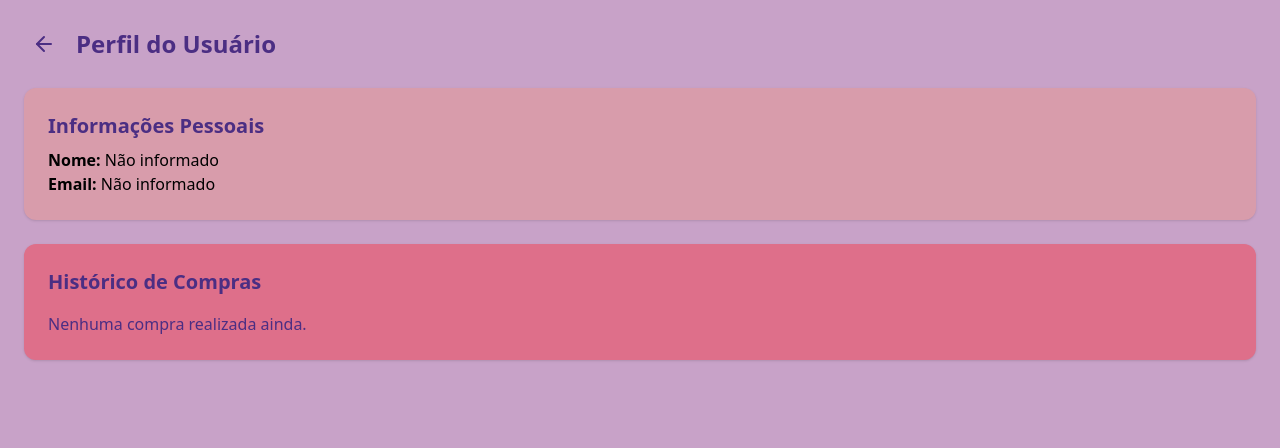
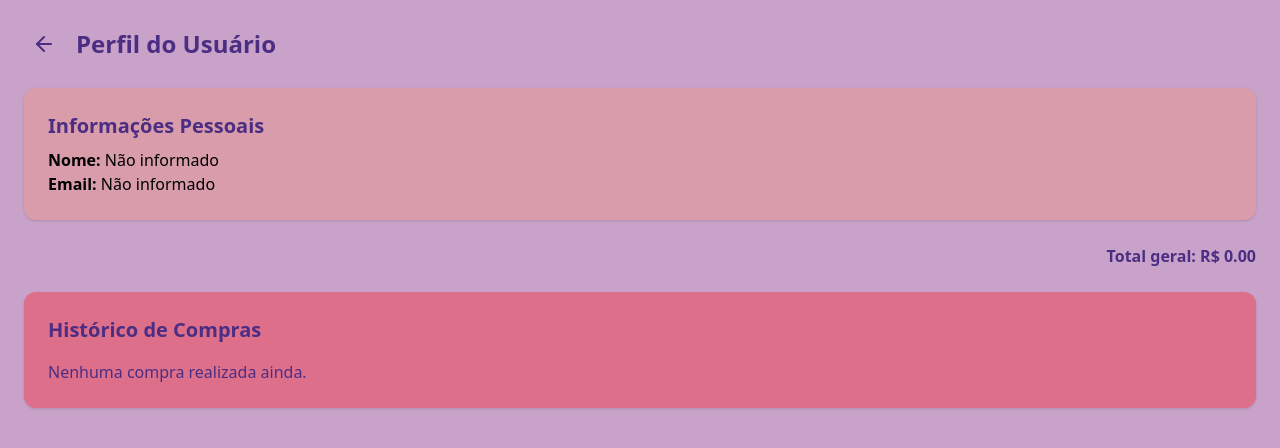
Before and after one commit to Devbgnextlevel/Loja-de-Bolos, a React (Vite) app: page /usuario in a window 1280 px wide. Shown: the top 448 px of the page. Built offline with nearby package versions, Linux system fonts and the light colour scheme.

Commit message:
loja de Bolos v.2.8

```diff
--- a/src/components/Usuario.jsx
+++ b/src/components/Usuario.jsx
@@ -4,12 +4,21 @@ import { ArrowLeft } from "lucide-react";
 
 export default function Usuario() {
   const navigate = useNavigate();
-  const [usuario, setUsuario] = useState(null);
+  const [usuario, setUsuario] = useState({ historico: [] });
 
   useEffect(() => {
     const dados = JSON.parse(localStorage.getItem("usuario") || "{}");
-    setUsuario(dados);
+    setUsuario({ ...dados, historico: dados.historico || [] });
   }, []);
+
+  const handleCancelarCompra = (indexToRemove) => {
+    const novoHistorico = usuario.historico.filter(
+      (_compra, idx) => idx !== indexToRemove
+    );
+    const novoUsuario = { ...usuario, historico: novoHistorico };
+    setUsuario(novoUsuario);
+    localStorage.setItem("usuario", JSON.stringify(novoUsuario));
+  };
 
   if (!usuario) {
     return (
@@ -18,6 +27,11 @@ export default function Usuario() {
       </div>
     );
   }
+
+  const totalGeral = usuario.historico.reduce(
+    (acc, compra) => acc + (compra.total || 0),
+    0
+  );
 
   return (
     <div className="min-h-screen bg-[#C8A2C8] p-4 sm:p-6">
@@ -41,27 +55,46 @@ export default function Usuario() {
         <p><span className="font-bold">Email:</span> {usuario.email || "Não informado"}</p>
       </div>
 
+      {/* Total geral */}
+      <div className="mb-6 text-right font-semibold text-[#4B2E83]">
+        Total geral: R$ {totalGeral.toFixed(2)}
+      </div>
+
       {/* Histórico de compras */}
       <div className="bg-[#de6f8a] rounded-xl shadow p-6">
         <h2 className="text-xl font-semibold text-[#4B2E83] mb-4">
           Histórico de Compras
         </h2>
 
-        {usuario.historico && usuario.historico.length > 0 ? (
+        {usuario.historico.length > 0 ? (
           <div className="space-y-4">
             {usuario.historico.map((compra, idx) => (
               <div key={idx} className="bg-[#F4C2C2] p-4 rounded-lg">
-                <p className="font-semibold text-[#4B2E83]">
-                  Data: {compra.data}
-                </p>
-                <p>Total: R$ {compra.total.toFixed(2)}</p>
-                <ul className="list-disc pl-6 text-sm mt-2">
+                <div className="flex justify-between items-center mb-2">
+                  <span className="text-sm text-[#4B2E83]">📅 {compra.data}</span>
+                  <span className="font-bold text-[#4B2E83]">
+                    Total: R$ {compra.total?.toFixed(2)}
+                  </span>
+                </div>
+                <ul className="space-y-1">
                   {compra.itens.map((item, i) => (
-                    <li key={i}>
-                      {item.nome} — {item.qtd}x (R$ {item.preco.toFixed(2)})
+                    <li
+                      key={i}
+                      className="flex items-center justify-between bg-[#F5E1A4] p-2 rounded"
+                    >
+                      <span>{item.nome} (x{item.qtd})</span>
+                      <span>R$ {(item.preco * item.qtd).toFixed(2)}</span>
                     </li>
                   ))}
                 </ul>
+                <div className="mt-3 text-right">
+                  <button
+                    onClick={() => handleCancelarCompra(idx)}
+                    className="px-3 py-1 bg-red-500 text-white rounded hover:bg-red-600"
+                  >
+                    Cancelar Compra
+                  </button>
+                </div>
               </div>
             ))}
           </div>
--- a/src/components/compra.jsx
+++ b/src/components/compra.jsx
@@ -5,14 +5,18 @@ import { ArrowLeft, Trash2, Plus, Minus } from "lucide-react";
 export default function Compras() {
   const navigate = useNavigate();
   const [carrinho, setCarrinho] = useState([]);
-  const [cupom, setCupom] = useState(""); // cupom digitado
-  const [desconto, setDesconto] = useState(0); // valor do desconto aplicado
+  const [cupom, setCupom] = useState("");
+  const [desconto, setDesconto] = useState(0);
+
+  // novos estados
+  const [cep, setCep] = useState("");
+  const [frete, setFrete] = useState(0);
+  const [pagamento, setPagamento] = useState(null);
 
   // Carrega carrinho do localStorage
   useEffect(() => {
     const itens = JSON.parse(localStorage.getItem("carrinho") || "[]");
 
-    // Agrupa itens iguais para quantidade
     const itensComQtd = itens.reduce((acc, item) => {
       const existe = acc.find(i => i.id === item.id);
       if (existe) {
@@ -28,7 +32,9 @@ export default function Compras() {
   const salvarCarrinho = (novoCarrinho) => {
     const arrParaStorage = [];
     novoCarrinho.forEach(item => {
-      for (let i = 0; i < item.qtd; i++) arrParaStorage.push({ id: item.id, nome: item.nome, preco: item.preco, img: item.img });
+      for (let i = 0; i < item.qtd; i++) {
+        arrParaStorage.push({ id: item.id, nome: item.nome, preco: item.preco, img: item.img });
+      }
     });
     localStorage.setItem("carrinho", JSON.stringify(arrParaStorage));
     setCarrinho(novoCarrinho);
@@ -58,12 +64,12 @@ export default function Compras() {
   // Total sem desconto
   const total = carrinho.reduce((acc, item) => acc + item.preco * item.qtd, 0);
 
-  // Total com desconto aplicado
-  const totalFinal = Math.max(total - desconto, 0);
+  // Total com desconto e frete
+  const totalFinal = Math.max(total - desconto + frete, 0);
 
   const aplicarCupom = () => {
     if (cupom === "DESCONTO10") {
-      const valorDesconto = total * 0.1; // 10%
+      const valorDesconto = total * 0.1;
       setDesconto(valorDesconto);
       alert("Cupom aplicado com sucesso! 10% de desconto.");
     } else {
@@ -72,7 +78,23 @@ export default function Compras() {
     }
   };
 
+  // Simulação de cálculo de frete
+  const calcularFrete = () => {
+    if (cep.length < 8) {
+      alert("Digite um CEP válido.");
+      return;
+    }
+    const valor = Math.floor(Math.random() * 20) + 10; // frete entre 10 e 30
+    setFrete(valor);
+    alert(`Frete calculado: R$ ${valor.toFixed(2)}`);
+  };
+
   const finalizarCompra = () => {
+    if (!pagamento) {
+      alert("Selecione uma forma de pagamento antes de finalizar.");
+      return;
+    }
+
     const usuario = JSON.parse(localStorage.getItem("usuario") || "{}");
     const historico = usuario.historico || [];
     historico.push({
@@ -80,6 +102,9 @@ export default function Compras() {
       total: totalFinal,
       data: new Date().toLocaleDateString("pt-BR"),
       cupom: cupom || null,
+      frete,
+      cep,
+      pagamento,
     });
 
     localStorage.setItem("usuario", JSON.stringify({ ...usuario, historico }));
@@ -147,6 +172,56 @@ export default function Compras() {
             </button>
           </div>
 
+          {/* Endereço / Frete */}
+          <div className="bg-[#ffd6e0] p-4 rounded-xl shadow flex flex-col gap-3 mt-4">
+            <label className="font-semibold text-[#4B2E83]">CEP para entrega:</label>
+            <div className="flex gap-2">
+              <input
+                type="text"
+                value={cep}
+                onChange={(e) => setCep(e.target.value)}
+                placeholder="Digite o CEP"
+                className="flex-1 p-2 rounded-lg border border-[#4B2E83] outline-none"
+              />
+              <button
+                onClick={calcularFrete}
+                className="bg-[#ffa6a6] hover:bg-[#F5E1A4] px-4 py-2 rounded-xl font-semibold text-[#4B2E83]"
+              >
+                Calcular
+              </button>
+            </div>
+            {frete > 0 && (
+              <p className="text-[#4B2E83]">Frete: R$ {frete.toFixed(2)}</p>
+            )}
+          </div>
+
+          {/* Forma de Pagamento */}
+          <div className="bg-[#ffd6e0] p-4 rounded-xl shadow flex flex-col gap-3 mt-4">
+            <label className="font-semibold text-[#4B2E83]">Forma de pagamento:</label>
+
+            <div className="flex gap-3">
+              <button onClick={() => setPagamento("pix")} className={`px-4 py-2 rounded-xl ${pagamento==="pix" ? "bg-[#ffa6a6]" : "bg-[#F5E1A4]"}`}>Pix</button>
+              <button onClick={() => setPagamento("credito")} className={`px-4 py-2 rounded-xl ${pagamento==="credito" ? "bg-[#ffa6a6]" : "bg-[#F5E1A4]"}`}>Crédito</button>
+              <button onClick={() => setPagamento("debito")} className={`px-4 py-2 rounded-xl ${pagamento==="debito" ? "bg-[#ffa6a6]" : "bg-[#F5E1A4]"}`}>Débito</button>
+            </div>
+
+            {pagamento === "credito" && (
+              <div className="flex flex-col gap-2">
+                <input type="text" placeholder="Número do cartão" className="p-2 border rounded-lg" />
+                <input type="text" placeholder="Nome impresso" className="p-2 border rounded-lg" />
+                <div className="flex gap-2">
+                  <input type="text" placeholder="Validade (MM/AA)" className="p-2 border rounded-lg flex-1" />
+                  <input type="text" placeholder="CVV" className="p-2 border rounded-lg w-20" />
+                </div>
+                <select className="p-2 border rounded-lg">
+                  <option>1x sem juros</option>
+                  <option>2x sem juros</option>
+                  <option>3x sem juros</option>
+                </select>
+              </div>
+            )}
+          </div>
+
           {/* Totais */}
           <div className="bg-[#ff7c9d] p-4 rounded-xl shadow flex flex-col gap-2 mt-4">
             <div className="flex justify-between items-center">
@@ -157,6 +232,12 @@ export default function Compras() {
               <div className="flex justify-between items-center text-green-700">
                 <span>Desconto:</span>
                 <span>- R$ {desconto.toFixed(2)}</span>
+              </div>
+            )}
+            {frete > 0 && (
+              <div className="flex justify-between items-center text-[#4B2E83]">
+                <span>Frete:</span>
+                <span>+ R$ {frete.toFixed(2)}</span>
               </div>
             )}
             <div className="flex justify-between items-center">
--- a/src/routes/RoutesApp.jsx
+++ b/src/routes/RoutesApp.jsx
@@ -6,6 +6,7 @@ import Compras from "../components/compra.jsx";
 import Perfil from "../components/Perfil.jsx";
 import Usuario from "../components/Usuario.jsx"; // perfil do usuário
 
+
 export default function RoutesApp() {
   return (
     <Routes>
@@ -13,7 +14,7 @@ export default function RoutesApp() {
         <Route path="/cadastro" element={<Forms />} />
         <Route path="/home" element={<Home />} />
         <Route path="/compras" element={<Compras />} />
-        <Route path="/perfil" element={<Perfil />} />
+        <Route path="/perfil" element={<Usuario />} />
         <Route path="/usuario" element={<Usuario />} />
       </Routes>
 
```
